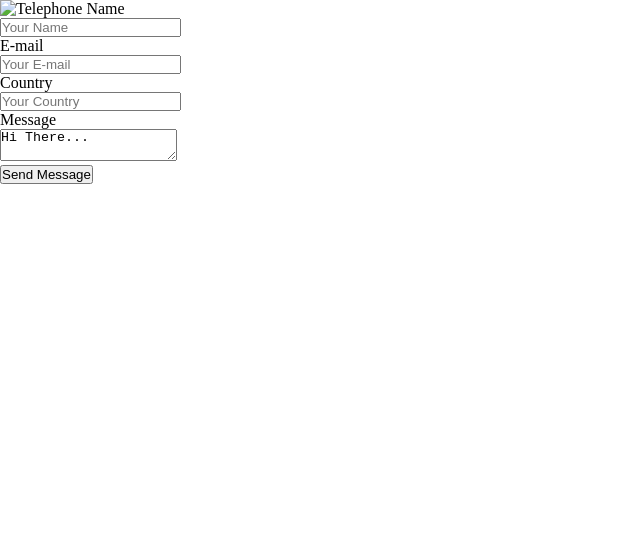
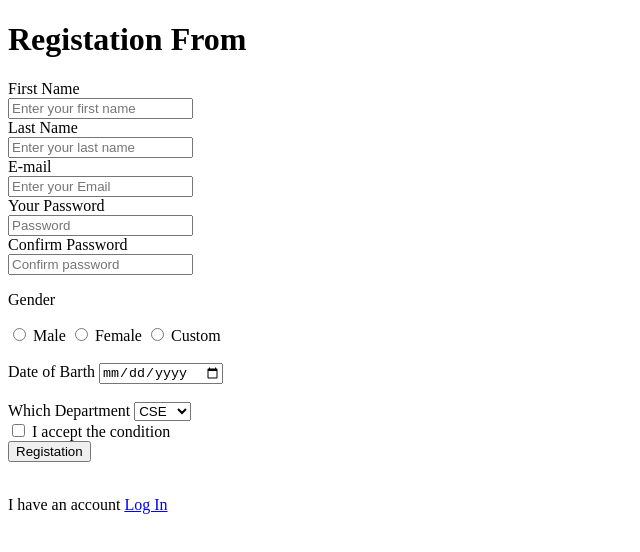
Before and after one commit to mollah2022/100_DAY_MERN, a plain HTML site: page index.html in a window 1280 px wide. Shown: the whole page, without its empty margins (0-640 px from the left). Drawn offline with Linux system fonts and the light colour scheme.

Commit message:
Add files via upload

```diff
--- a/index.html
+++ b/index.html
@@ -1,31 +1,70 @@
 <!DOCTYPE html>
 <html lang="en">
 <head>
-    <link rel="icon" href="images.png">
     <meta charset="UTF-8">
     <meta name="viewport" content="width=device-width, initial-scale=1.0">
-    <title>My Website</title>
-    <link rel="stylesheet" href="style.css">
+    <title>Document</title>
 </head>
 <body>
-        <form class="regfrom">
-               <div>
-                   <img src="HD-wallpaper-old-telephone-cool-telephone-old.jpg" alt="Telephone">
+              <h1>Registation From</h1>
+              <form action="">
+                     <div>
+                        <label for="fname">First Name</label> <br>
+                     <input type="text" id="fname" placeholder="Enter your first name">
+                     </div>
+                     <div>
+                        <label for="lname">Last Name</label> <br>
+                     <input type="text" id="lname" placeholder="Enter your last name">
+                     </div>
+                     <div>
+                        <label for="mail">E-mail</label> <br>
+                     <input type="email" id="mail" placeholder="Enter your Email">
+                     </div>
+                     <div>
+                        <label for="npassword">Your Password</label> <br>
+                     <input type="password" id="npassword" placeholder="Password">
+                     </div>
+                     <div>
+                        <label for="cpassword">Confirm Password</label> <br>
+                     <input type="password" id="cpassword" placeholder="Confirm password">
+                     </div>
+                        <div>
+                            <p>Gender</p>
+                            <input type="radio">
+                            <label for="text">Male</label>
+                            <input type="radio">
+                            <label for="text">Female</label>
+                            <input type="radio">
+                            <label for="text">Custom</label>
+                        </div>
+                        <br>
+                        <div>
+                            <label for="date">Date of Barth</label>
+                            <input type="date">
+                        </div>
+                        <br>
+                        <div>
+                            <label for="dept">Which Department</label>
+                            <select name="" id="">
+                                <option value="">CSE</option>
+                                <option value="">EEE</option>
+                                <option value="">CIVIL</option>
+                                <option value="">ME</option>
+                                <option value="">TEXT</option>
+                                <option value="">IT</option>
+                            </select>
+                        </div>
+                        <div>
+                            <input type="checkbox">
+                            <label for="">I accept the condition</label>
+                        </div>
+                        <div>
+                            <input type="submit" value="Registation">
 
-                   <label for="Name">Name</label> <br>
-                   <input type="text" placeholder="Your Name"> <br>
-
-                <label for="mail">E-mail</label> <br>
-                <input type="email" placeholder="Your E-mail"> <br>
-
-                <label for="conntry">Country</label> <br>
-                <input type="text" placeholder="Your Country"> <br>
-
-                <label for="message">Message</label> <br>
-                <textarea name="" id="">Hi There...</textarea> <br>
-
-                <input type="submit" value="Send Message">
-            </div>
-        </form>
+                        </div><br>
+                        <div>
+                            <p>I have an account <a href="#"> Log In</a></p>
+                        </div>
+              </form>
 </body>
 </html>
--- a/style.css
+++ b/style.css
@@ -2,3 +2,25 @@
     margin: 0px;
     padding: 0px;
 }
+h1{
+    background-color: #4834d4;
+    padding: 10px;
+    color: white;
+    font-family: sans-serif;
+    text-align: center;
+    margin-top: 20px;
+    margin-bottom: 20px;
+}
+nav{
+    background-color: #B53471;
+    padding: 20px;
+    margin-bottom: 20px;
+}
+nav ul li{
+    text-align: center;
+    list-style: none;
+}
+nav ul li a{
+    margin-right: 15px;
+    float: inline-end;
+}
```
Also changed, not shown: inddex1.html (added, +48 -0 lines).
